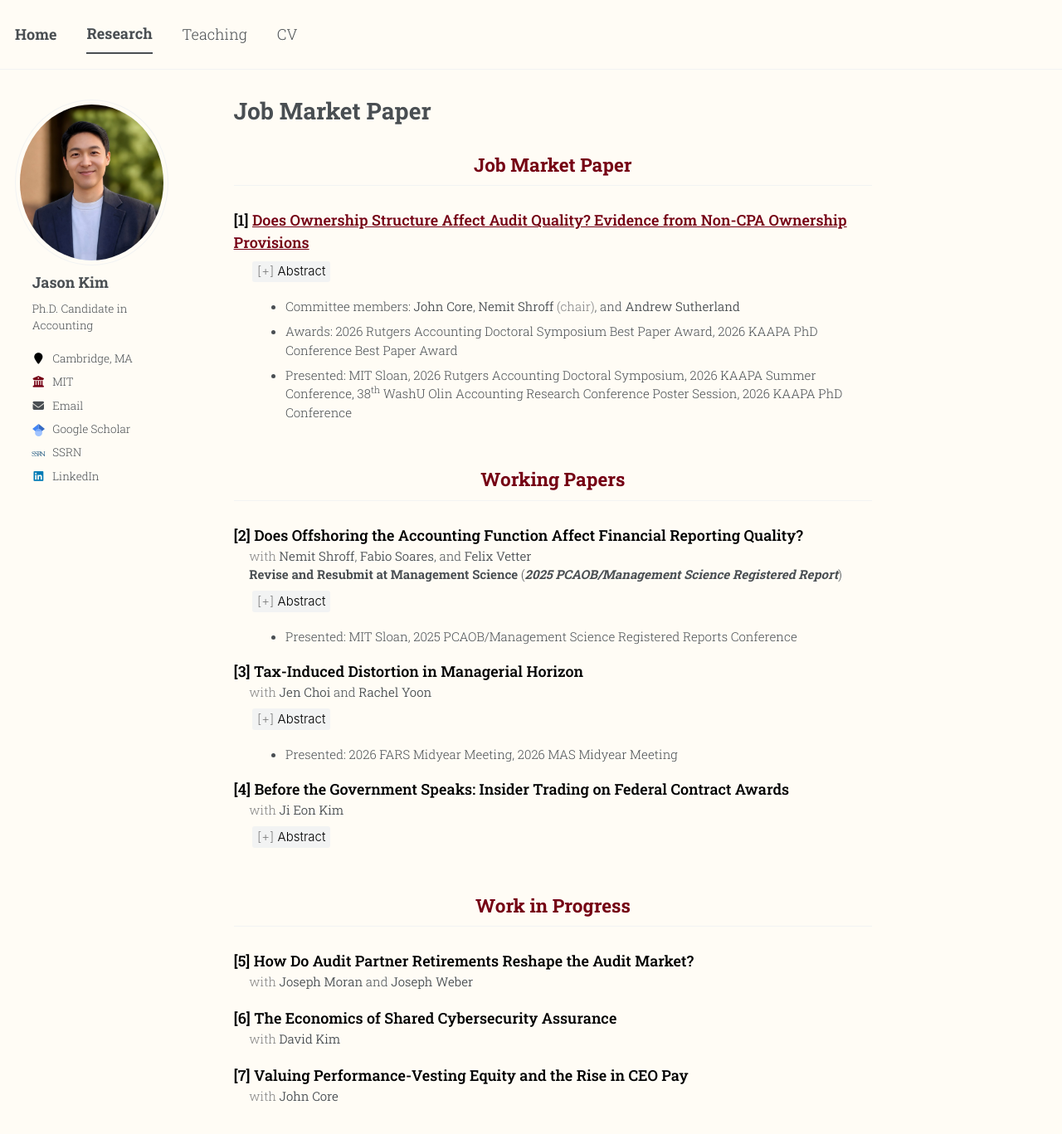
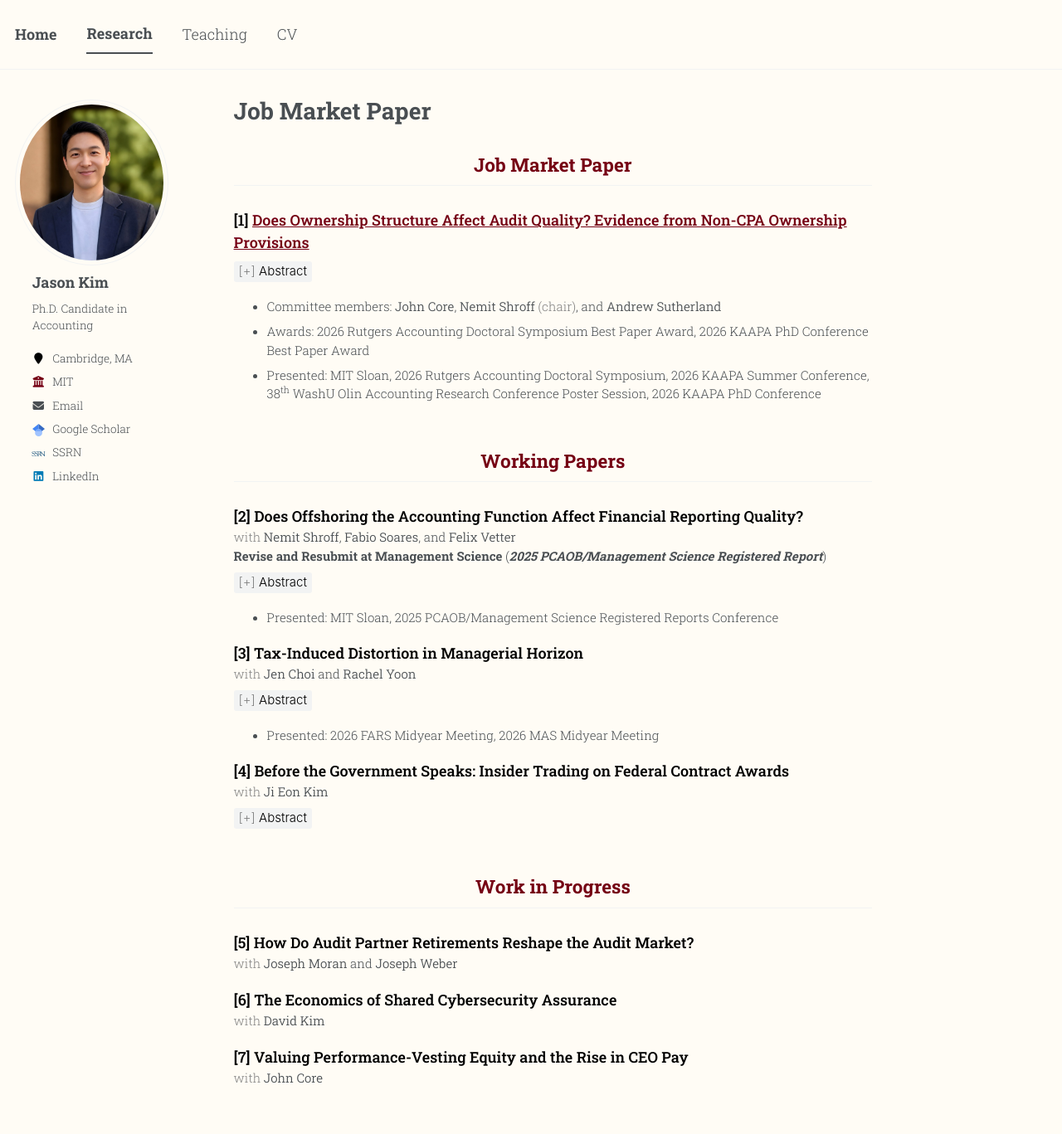
Before and after one commit to jgkim262/jgkim262.github.io, a Jekyll site: the page built from _pages/research.md, in a window 1280 px wide and 1400 px high. Shown: the top 1367 px of the window at 83% size. Built offline with Jekyll 4.4.1, drawn with Linux system fonts in a browser that asks for light colours; a style sheet for code colours, icons or effects is not loaded; our own code applies the rules of GitHub Pages for plain Markdown files.

Commit message:
Revert "Research: indent everything below each paper title by 1.25em"
This reverts commit c4b5ee0f7b3c8fe9c6f5d531222a93d864110448.

```diff
--- a/_pages/research.md
+++ b/_pages/research.md
@@ -21,12 +21,9 @@ This paper examines whether allowing non-CPAs to own an equity stake in CPA firm
 
 ## Working Papers
 {: .section-title}
-**<span class="paper-num">[2]</span> Does Offshoring the Accounting Function Affect Financial Reporting Quality?**{: .paper-title}
-{: .paper-head}
-
+**<span class="paper-num">[2]</span> Does Offshoring the Accounting Function Affect Financial Reporting Quality?**{: .paper-title}<br>
 <span class="muted">with</span> [Nemit Shroff](https://mitsloan.mit.edu/faculty/directory/nemit-shroff){: .coauthor}, [Fabio Soares](https://mitsloan.mit.edu/programs/phd/fabio-da-silva-soares){: .coauthor}, and [Felix Vetter](https://mitsloan.mit.edu/faculty/directory/felix-w-vetter){: .coauthor}<br>
 **Revise and Resubmit at Management Science**{: .paper-status} (***2025 PCAOB/Management Science Registered Report***)
-{: .paper-meta}
 <details markdown="1"><summary><span class="toggle-mark"></span>Abstract</summary>
 
 This registered report proposes to examine whether offshoring a company’s accounting function affects financial reporting quality. Offshoring can generate efficiency gains by reducing costs, expanding access to accounting talent, and enabling specialization. However, it may also impair reporting quality by creating communication frictions, weakening oversight, and increasing coordination costs across locations. We propose to measure financial reporting quality using confidential PCAOB data on audit adjustments—misstatements in companies’ pre-audit financial statements identified by auditors before financial statements are finalized. We measure accounting offshoring primarily at the company-year level using Revelio Labs resume data, defined as the share of a company’s accounting employees located outside the U.S. We supplement this measure with an industry-year measure of accounting service imports from the Bureau of Economic Analysis, which captures both in-house and outsourced offshoring. To mitigate endogeneity concerns, we exploit India’s 2017 amendment to its Special Economic Zones program, which extended tax and regulatory benefits to exporters of accounting services and plausibly reduced the cost of India-based accounting offshoring. The study will provide evidence on whether accounting offshoring creates a cost–quality tradeoff or allows companies to reduce costs and alleviate accounting labor constraints without compromising financial reporting quality.
@@ -35,11 +32,8 @@ This registered report proposes to examine whether offshoring a company’s acco
 * Presented: MIT Sloan, 2025 PCAOB/Management Science Registered Reports Conference
 
 
-**<span class="paper-num">[3]</span> Tax-Induced Distortion in Managerial Horizon**{: .paper-title}
-{: .paper-head}
-
+**<span class="paper-num">[3]</span> Tax-Induced Distortion in Managerial Horizon**{: .paper-title}<br>
 <span class="muted">with</span> [Jen Choi](https://sites.google.com/view/jenchoi/home){: .coauthor} and [Rachel Yoon](https://sites.google.com/view/rsyoon/home){: .coauthor}
-{: .paper-meta}
 <details markdown="1"><summary><span class="toggle-mark"></span>Abstract</summary>
 
 This paper examines whether boards respond to tax-induced changes in the incentive horizon they design, arising from the differential tax treatment of CEOs’ short-term incentives (e.g., bonuses or performance-vesting conditions of equity awards) and long-term incentives (e.g., gains from equity awards). Using staggered changes in state-level ordinary income and long-term capital gains tax rates, we find that boards do not adjust incentive weights in a timely manner. Nonetheless, CEOs do respond to these incentive changes. Specifically, tax-induced decreases in the after-tax weight on long-horizon incentives lead CEOs to engage in more myopic behavior, whereas increases in the after-tax weight on long-horizon incentives mitigate such behavior. The effect of after-tax weights is stronger when the affected pay component constitutes a larger share of CEOs’ pay-for-performance sensitivity. Competitive product markets mitigate the extent of myopic behavior. Overall, our results suggest that taxes distort the realized, after-tax composition of short- and long-term incentives, exogenously shifting the balance of horizons designed by the board.
@@ -48,11 +42,8 @@ This paper examines whether boards respond to tax-induced changes in the incenti
 * Presented: 2026 FARS Midyear Meeting, 2026 MAS Midyear Meeting
 
 
-**<span class="paper-num">[4]</span> Before the Government Speaks: Insider Trading on Federal Contract Awards**{: .paper-title}
-{: .paper-head}
-
+**<span class="paper-num">[4]</span> Before the Government Speaks: Insider Trading on Federal Contract Awards**{: .paper-title}<br>
 <span class="muted">with</span> [Ji Eon Kim](https://papers.ssrn.com/sol3/cf_dev/AbsByAuth.cfm?per_id=7090769){: .coauthor}
-{: .paper-meta}
 <details markdown="1"><summary><span class="toggle-mark"></span>Abstract</summary>
 
 This paper examines whether corporate insiders trade profitably on nonpublic information about U.S. federal contract awards. Federal agencies privately notify winning firms before publicly posting awards, creating a gap during which the firm knows the procurement outcome and outside investors do not. Linking 67,599 awards to insiders’ Form 4 filings from 2010 to 2024, we find that insiders increase purchases during the gap. These purchases generate abnormal returns of 8.2 basis points per day (23 percent annualized), whereas contemporaneous insider sales do not. Profitability increases with the duration and strength of insiders’ information advantage—longer gaps, more material contracts, competitive rather than sole-source awards, and weaker information environments. We further exploit a 2021 change in Department of Defense (DoD) disclosure practice that lengthened the DoD gap from roughly four to 90 days while leaving civilian awards unaffected. Following the change, insider-trading profitability increases for DoD awards relative to civilian awards. Overall, our findings suggest that insiders’ information advantage depends not only on firms’ own reporting choices but also on the design of government disclosure systems.
@@ -62,20 +53,11 @@ This paper examines whether corporate insiders trade profitably on nonpublic inf
 
 ## Work in Progress
 {: .section-title}
-**<span class="paper-num">[5]</span> How Do Audit Partner Retirements Reshape the Audit Market?**{: .paper-title}
-{: .paper-head}
+**<span class="paper-num">[5]</span> How Do Audit Partner Retirements Reshape the Audit Market?**{: .paper-title}<br>
+<span class="muted">with</span> [Joseph Moran](https://mitsloan.mit.edu/faculty/directory/joseph-moran){: .coauthor} and [Joseph Weber](https://mitsloan.mit.edu/faculty/directory/joseph-p-weber){: .coauthor}
 
-<span class="muted">with</span> [Joseph Moran](https://mitsloan.mit.edu/faculty/directory/joseph-moran){: .coauthor} and [Joseph Weber](https://mitsloan.mit.edu/faculty/directory/joseph-p-weber){: .coauthor}
-{: .paper-meta}
+**<span class="paper-num">[6]</span> The Economics of Shared Cybersecurity Assurance**{: .paper-title}<br>
+<span class="muted">with</span> [David Kim](https://www.davidkim.info/){: .coauthor}
 
-**<span class="paper-num">[6]</span> The Economics of Shared Cybersecurity Assurance**{: .paper-title}
-{: .paper-head}
-
-<span class="muted">with</span> [David Kim](https://www.davidkim.info/){: .coauthor}
-{: .paper-meta}
-
-**<span class="paper-num">[7]</span> Valuing Performance-Vesting Equity and the Rise in CEO Pay**{: .paper-title}
-{: .paper-head}
-
+**<span class="paper-num">[7]</span> Valuing Performance-Vesting Equity and the Rise in CEO Pay**{: .paper-title}<br>
 <span class="muted">with</span> [John Core](https://mitsloan.mit.edu/faculty/directory/john-e-core){: .coauthor}
-{: .paper-meta}
--- a/_sass/include/_utilities.scss
+++ b/_sass/include/_utilities.scss
@@ -834,12 +834,4 @@ a.reversefootnote {
   details > summary { font-size: 15px; }
   details > p { font-size: 15px; }
   .paper-title { font-size: 18px; }
-
-  /* Everything under a title steps in by one fixed indent: the coauthor/
-     status paragraph (.paper-meta), the abstract toggle, and the bullet
-     lists. margin-left (not padding) so the bullet markers move with their
-     text. The title paragraph (.paper-head) drops its bottom margin so the
-     "with" line stays tucked under its title as it was with the old <br>. */
-  .paper-meta, details, ul { margin-left: 1.25em; }
-  .paper-head { margin-bottom: 0; }
 }
```
